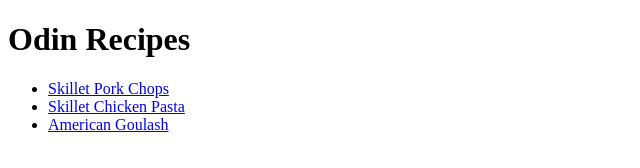
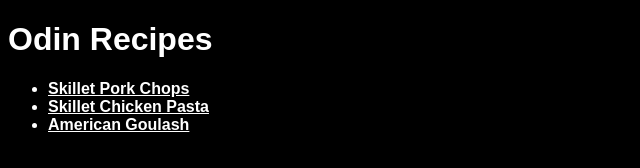
Before and after one commit to kingmakerdee/odin-recipes, a plain HTML site: page index.html in a window 1280 px wide. Shown: the whole page, without its empty margins (0-640 px from the left). Drawn offline with Linux system fonts and the light colour scheme.

Commit message:
Add basic styling to home recipes

```diff
--- a/index.html
+++ b/index.html
@@ -4,14 +4,19 @@
 	<head>
 	<meta charset="UTFB">
 	<title>Recipes</title>
+	<link rel="stylesheet" href="style.css">
 	</head>
 
-<body>
-	<h1>Odin Recipes</h1>
-		<ul>
-			<li><a href="recipes/pork_chops.html">Skillet Pork Chops</a></li>
-			<li><a href="recipes/pasta_chicken.html">Skillet Chicken Pasta</a></li>
-			<li><a href="recipes/american_goulash.html">American Goulash</a></li>
-</body>
+	<body class="recipes">
+		<h1>Odin Recipes</h1>
+
+		<div>
+			<ul>
+				<li><a href="recipes/pork_chops.html" class="link one">Skillet Pork Chops</a></li>
+				<li><a href="recipes/chicken_pasta.html" class="link two">Skillet Chicken Pasta</a></li>
+				<li><a href="recipes/american_goulash.html" class="link three">American Goulash</a></li>
+			</ul>
+		</div>
+	</body>
 
 </html>
--- /dev/null
+++ b/style.css
@@ -0,0 +1,13 @@
+body{
+	font-family:Arial, Helvetica, sans-serif;
+}
+
+.recipes{
+	background-color: black;
+	color: white;
+}
+
+.link{
+	color: white;
+	font-weight: 800;
+}
```
